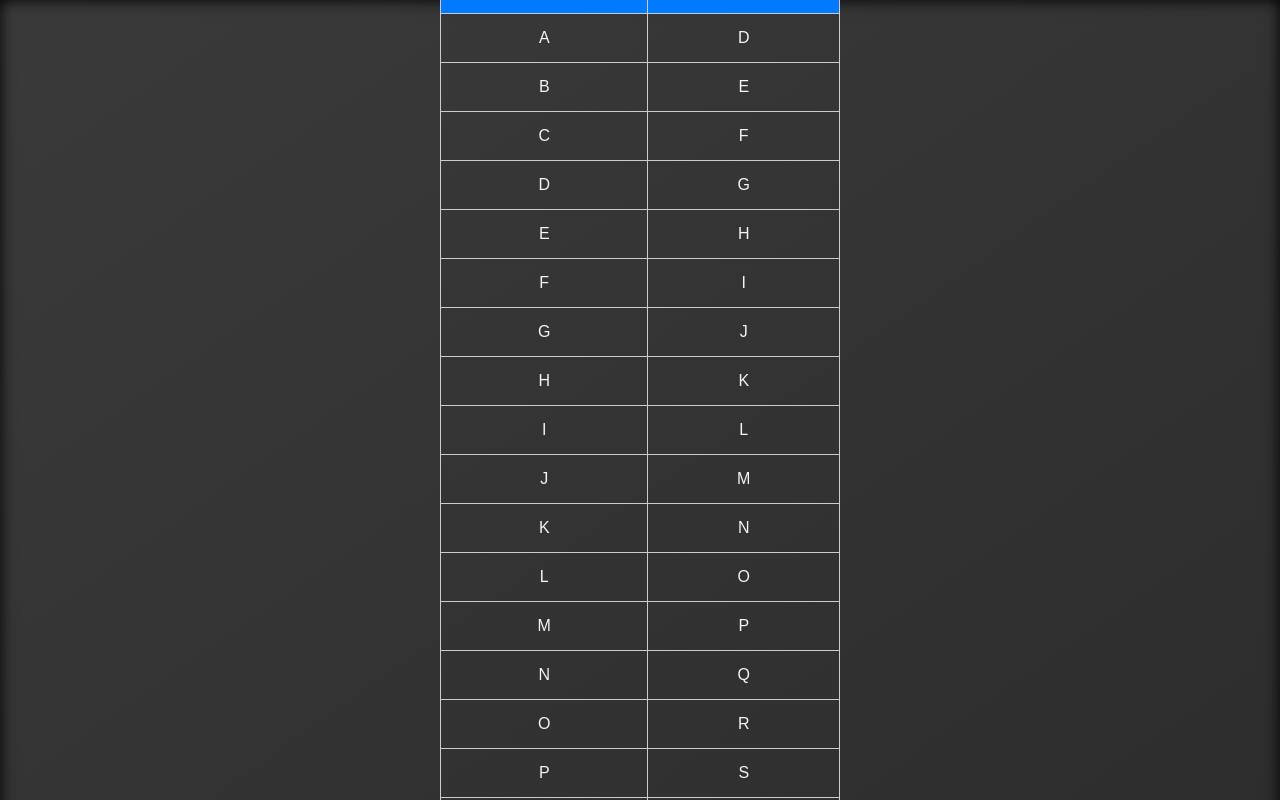
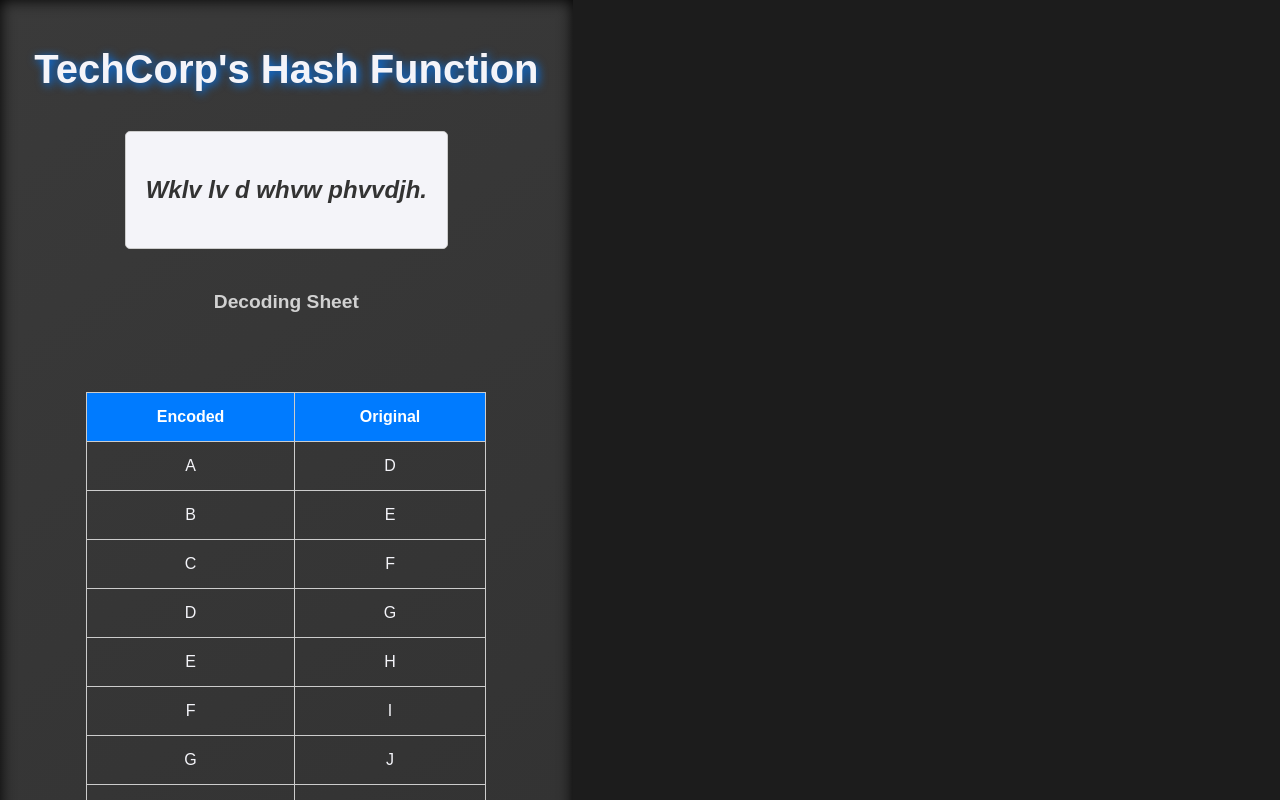
Before and after one commit to MarkRyanGarcia/ACM-escape-cipher, a React (Vite) app: page /cipher in a window 1280 px wide. Shown: the top 800 px of the page. Built offline with nearby package versions, Linux system fonts and the light colour scheme.

Commit message:
fixed styling of cipher route

```diff
--- a/src/routes/cipher/cipher.css
+++ b/src/routes/cipher/cipher.css
@@ -6,14 +6,14 @@ body {
     color: #f4f4f9;
 }
 
-/* Cipher page container */
+
 .cipher-container {
     display: flex;
     flex-direction: column;
     justify-content: center;
     align-items: center;
     text-align: center;
-    height: 100vh;
+    /* height: 100vh; */
     padding: 20px;
     background: linear-gradient(145deg, #3a3a3a, #2d2d2d);
     box-shadow: inset 0 0 15px #000000;
@@ -57,14 +57,16 @@ body {
     margin-bottom: 15px;
 }
 
-/* Table styles */
+/* Cipher table with adjusted margin */
 .cipher-table {
-    margin: 20px auto;
+    margin-top: 60px;  /* Increased margin-top */
+    margin-bottom: 40px;  /* Adjusted margin-bottom */
     border-collapse: collapse;
     width: 80%;
     max-width: 400px;
 }
 
+/* Table cell styling */
 .cipher-table th, .cipher-table td {
     padding: 12px;
     text-align: center;
--- a/src/routes/cipher/cipher.tsx
+++ b/src/routes/cipher/cipher.tsx
@@ -12,17 +12,13 @@ const CipherPage: React.FC = () => {
 
     return (
         <div className="cipher-container">
-            <h1 className="cipher-title">Cryptic Message</h1>
-            <p className="cipher-intro">Here's a cryptic message encoded with the Caesar cipher (shift = 3):</p>
+            <h1 className="cipher-title">TechCorp's Hash Function</h1>
 
             <div className="cipher-message">
                 <h2>{encodedMessage}</h2>
             </div>
 
             <h3 className="cipher-subtitle">Decoding Sheet</h3>
-            <p className="cipher-instructions">
-                Use the table below to decode the message. Each letter in the cryptic message is shifted **3 places forward** in the alphabet. Shift it **backward** to decode.
-            </p>
 
             <table className="cipher-table">
                 <thead>
```
